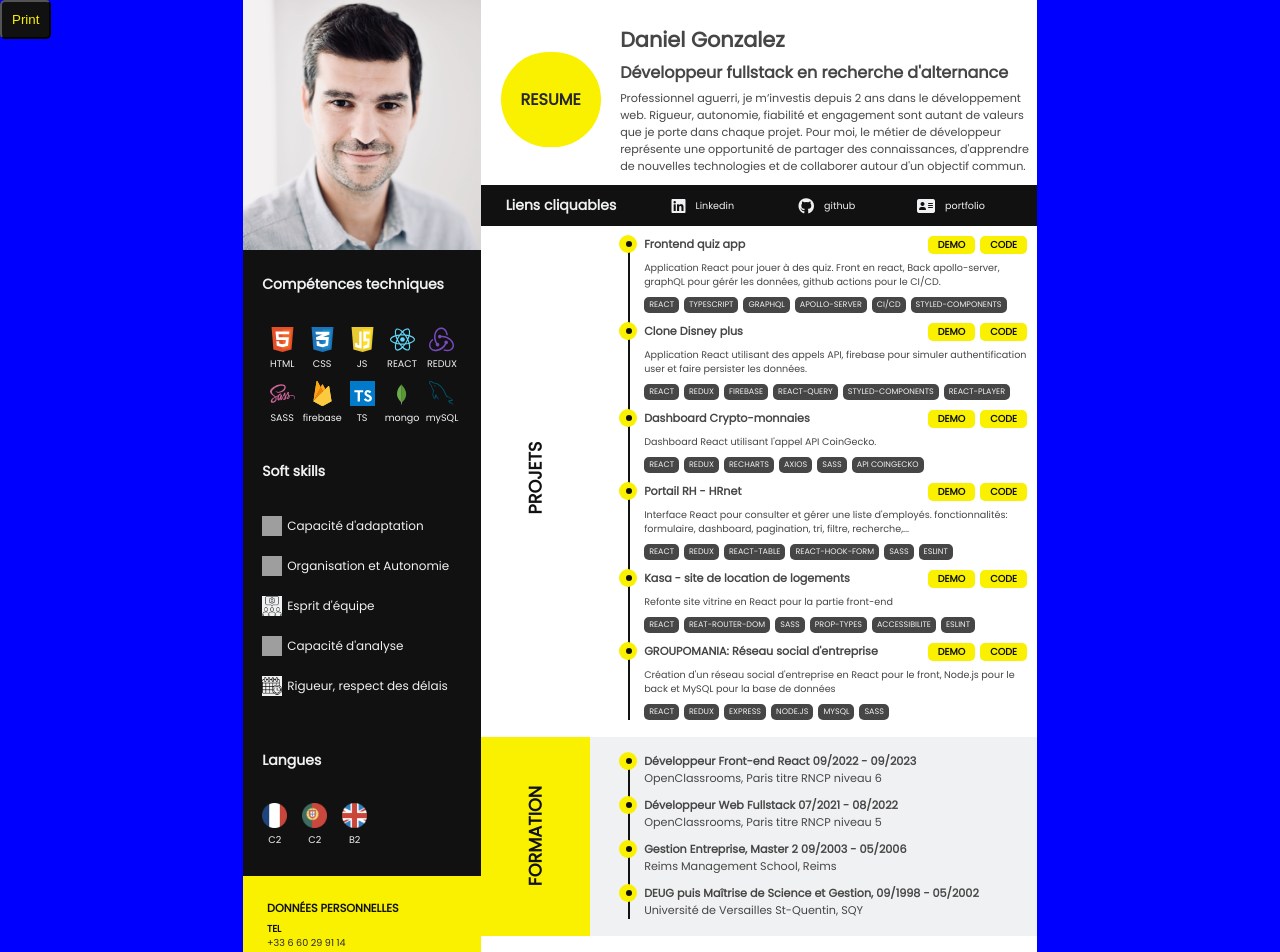
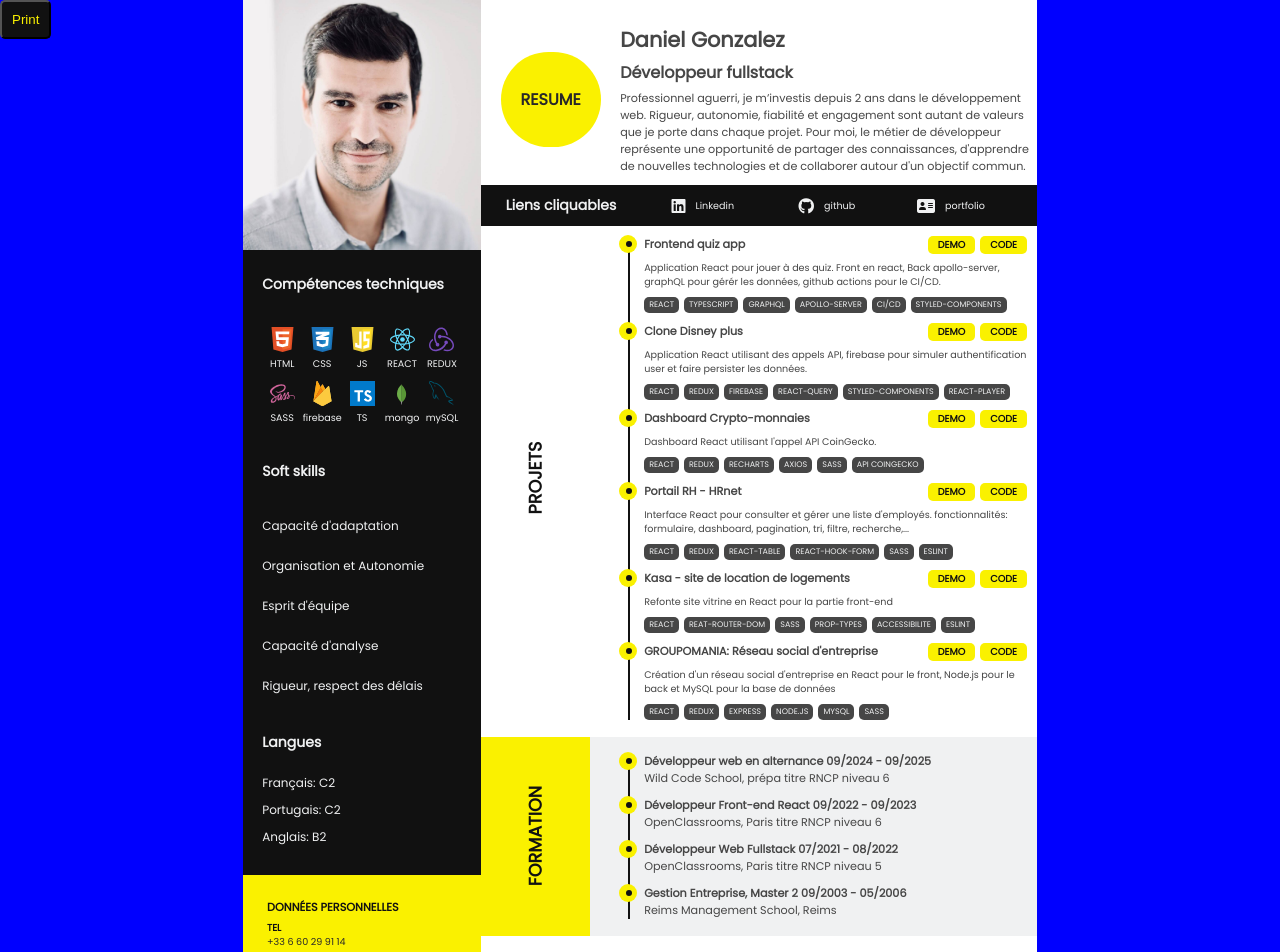
Before and after one commit to danielgonzalez0/20230804-CV2, a React (Create React App) app: page / in a window 1280 px wide. Shown: the top 952 px of the page. Built offline with nearby package versions, Linux system fonts and the light colour scheme; grey boxes are pictures that could not be loaded.

Commit message:
changement pour avoir un cv a moins de 500ko

```diff
--- a/src/components/header/Header.jsx
+++ b/src/components/header/Header.jsx
@@ -17,7 +17,8 @@ const Header = () => {
       </div>
       <div className="about-container">
         <h3>Daniel Gonzalez</h3>
-        <h4>Développeur fullstack en recherche d'alternance</h4>
+        <h4>Développeur fullstack</h4>
+        {/* <h4>Développeur fullstack en recherche d'alternance</h4> */}
         <p>{text}</p>
       </div>
     </header>
--- a/src/components/main/Education.jsx
+++ b/src/components/main/Education.jsx
@@ -2,6 +2,10 @@ import React from 'react';
 import ContentHook from './ContentHook';
 
 const education = [
+  {
+    title: 'Développeur web en alternance 09/2024 - 09/2025',
+    sub: 'Wild Code School, prépa titre RNCP niveau 6',
+  },
   {
     title: 'Développeur Front-end React 09/2022 - 09/2023',
     sub: 'OpenClassrooms, Paris titre RNCP niveau 6',
@@ -14,10 +18,10 @@ const education = [
     title: 'Gestion Entreprise, Master 2 09/2003 - 05/2006',
     sub: 'Reims Management School, Reims',
   },
-  {
-    title: 'DEUG puis Maîtrise de Science et Gestion, 09/1998 - 05/2002',
-    sub: 'Université de Versailles St-Quentin, SQY',
-  },
+  // {
+  //   title: 'DEUG puis Maîtrise de Science et Gestion, 09/1998 - 05/2002',
+  //   sub: 'Université de Versailles St-Quentin, SQY',
+  // },
   // {
   //   title: `DEUG d'Économie et Gestion, 09/1998 - 05/2000`,
   //   sub: 'Université de Versailles St-Quentin, SQY',
--- a/src/components/sidebar/Contact.jsx
+++ b/src/components/sidebar/Contact.jsx
@@ -22,7 +22,7 @@ const Contact = () => {
         <p>85 résidence Elysée 2</p>
         <p>78170 La Celle-Saint-Cloud</p>
       </div>
-      <img src={qrcode} alt="linkedin qr code" />
+      {/* <img src={qrcode} alt="linkedin qr code" /> */}
     </div>
   );
 };
--- a/src/components/sidebar/Langue.jsx
+++ b/src/components/sidebar/Langue.jsx
@@ -5,9 +5,9 @@ import anglais from '../../assets/img/logo2/gb_flag_great_britain_england_union_
 
 const Langue = () => {
   const array = [
-    { note: 'C2', image: `${france}`, name: 'drapeau de la france' },
-    { note: 'C2', image: `${portugal}`, name: 'drapeau du portugal' },
-    { note: 'B2', image: `${anglais}`, name: 'drapeau du UK' },
+    { note: 'C2',racc: "Français", image: `${france}`, name: 'drapeau de la france' },
+    { note: 'C2',racc:"Portugais", image: `${portugal}`, name: 'drapeau du portugal' },
+    { note: 'B2', racc: "Anglais", image: `${anglais}`, name: 'drapeau du UK' },
   ];
   return (
     <div className="langue">
@@ -15,8 +15,8 @@ const Langue = () => {
       <ul className="langue-container">
         {array.map((langue, index) => (
           <li key={index}>
-            <img src={langue.image} alt={langue.name} />{' '}
-            <span>{langue.note}</span>
+            {/* <img src={langue.image} alt={langue.name} />{' '} */}
+            <span>{`${langue.racc}: ${langue.note}`}</span>
           </li>
         ))}
       </ul>
--- a/src/components/sidebar/SoftSkills.jsx
+++ b/src/components/sidebar/SoftSkills.jsx
@@ -48,7 +48,7 @@ const SoftSkills = () => {
         {array.map((skill, index) => (
           <li key={index}>
             {' '}
-            <img src={skill.icon} alt={skill.name} />
+            {/* <img src={skill.icon} alt={skill.name} /> */}
             {skill.name}
           </li>
         ))}
--- a/src/components/sidebar/_sidebar.scss
+++ b/src/components/sidebar/_sidebar.scss
@@ -1,3 +1,8 @@
+.img-container{
+  min-width: 238px;
+  min-height: 250px;
+}
+
 .user {
   padding: 1.2rem;
   color: $white2;
@@ -65,9 +70,9 @@
 //langues
 //stack part
 .langue {
-  padding: 20px 0 10px;
+  padding: 2px 0 10px;
   h3 {
-    padding-bottom: 16px;
+    padding-bottom: 1px;
   }
   img {
     filter: none;
@@ -77,21 +82,24 @@
   ul {
     padding: 1rem 0 0;
     display: flex;
+    flex-direction: column;
     flex-wrap: wrap;
     align-items: center;
     justify-content: flex-start;
-    gap: 15px;
+    gap: 5px;
   }
   li {
     display: flex;
+    width: 100%;
     flex-direction: column;
-    align-items: center;
-    justify-content: center;
+    align-items: flex-start;
+    justify-content: flex-end;
     span {
-      font-size: $h6-font-size;
+      // font-size: $h5-font-size;
+
       font-weight: 500;
-      text-align: center;
-      padding: 5px 0 0;
+      // text-align: center;
+      padding: 4px 0 0;
     }
   }
 }
```
Also changed, not shown: src/assets/img/daniel.jpg.
